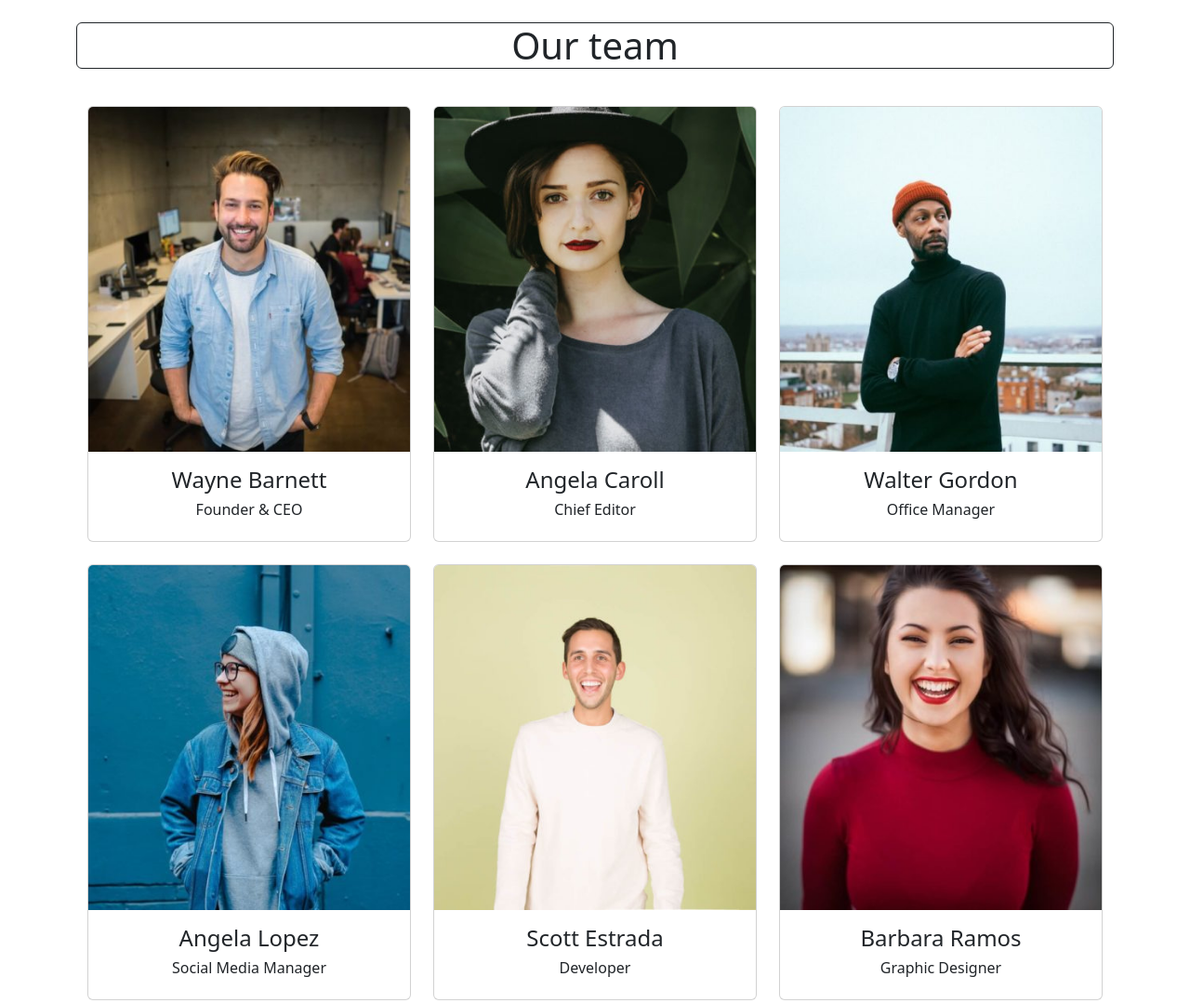
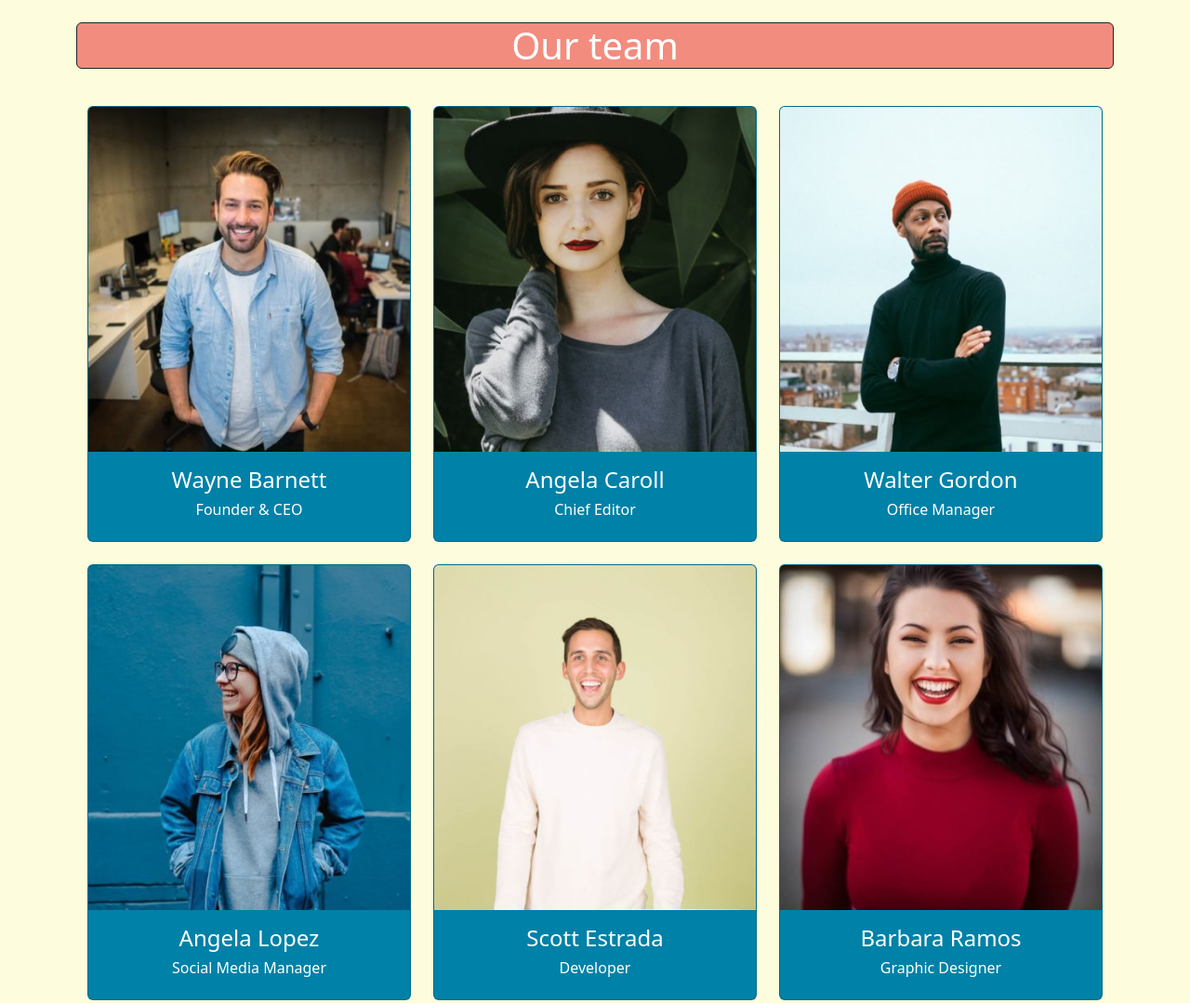
Before and after one commit to FRJess/js-our-team, a plain HTML site: page index.html in a window 1280 px wide. Shown: the whole page at 93% size. Drawn offline with nearby package versions, Linux system fonts and the light colour scheme.

Commit message:
[add] colors

```diff
--- a/css/style.css
+++ b/css/style.css
@@ -0,0 +1,26 @@
+/* colors */
+
+body{
+  background-color: #FDFCDC;
+}
+
+.jt-title{
+  background-color: rgba(240, 113, 103, 0.8);
+  color: white;
+}
+
+.jt-card{
+  background-color: #0081A7;
+  color: white;
+}
+
+/* hover on cards */
+
+.jt-card:hover{
+  cursor: pointer;
+}
+
+.jt-card img:hover{
+  transform: scale(1.1);
+  transition: all 1.4s;
+}
--- a/index.html
+++ b/index.html
@@ -12,7 +12,7 @@
 
 <body>
   <div class="container py-4">
-    <h1 class="d-flex justify-content-center border border-dark rounded">Our team</h1>
+    <h1 class="jt-title d-flex justify-content-center align-middle border border-dark rounded">Our team</h1>
     <div class="row mt-4">
       <div class="col">
         <ul class="output"></ul>
--- a/js/script.js
+++ b/js/script.js
@@ -69,7 +69,7 @@ let informations = " ";
 for(let person of team){
   informations +=`
   <div class="col-4 mb-4">
-    <div class="card">
+    <div class="card jt-card">
       <img src="${person.picture}" class="card-img-top" alt="...">
       <div class="card-body text-center">
         <h4 class="card-title">${person.name}</h4>
```
